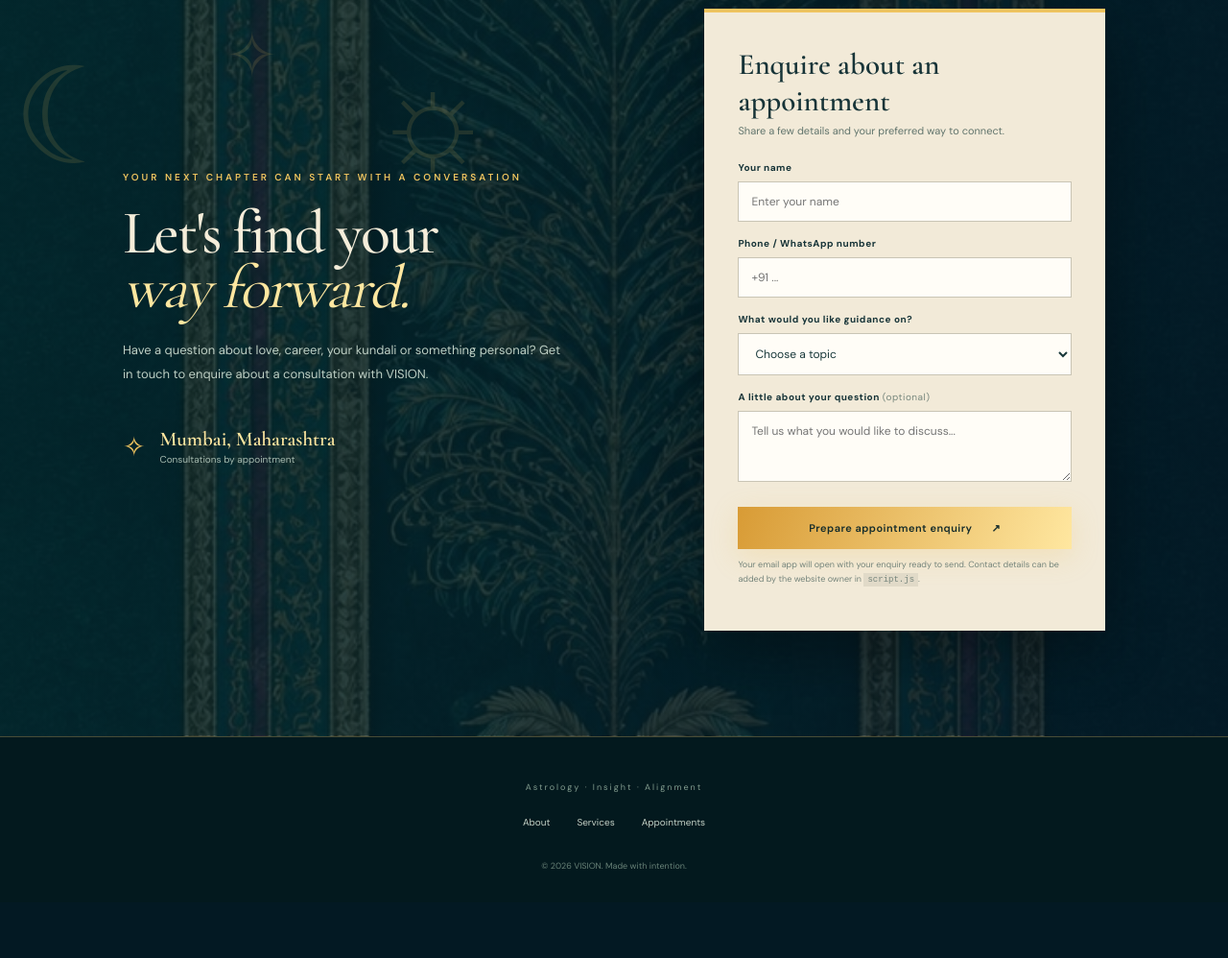
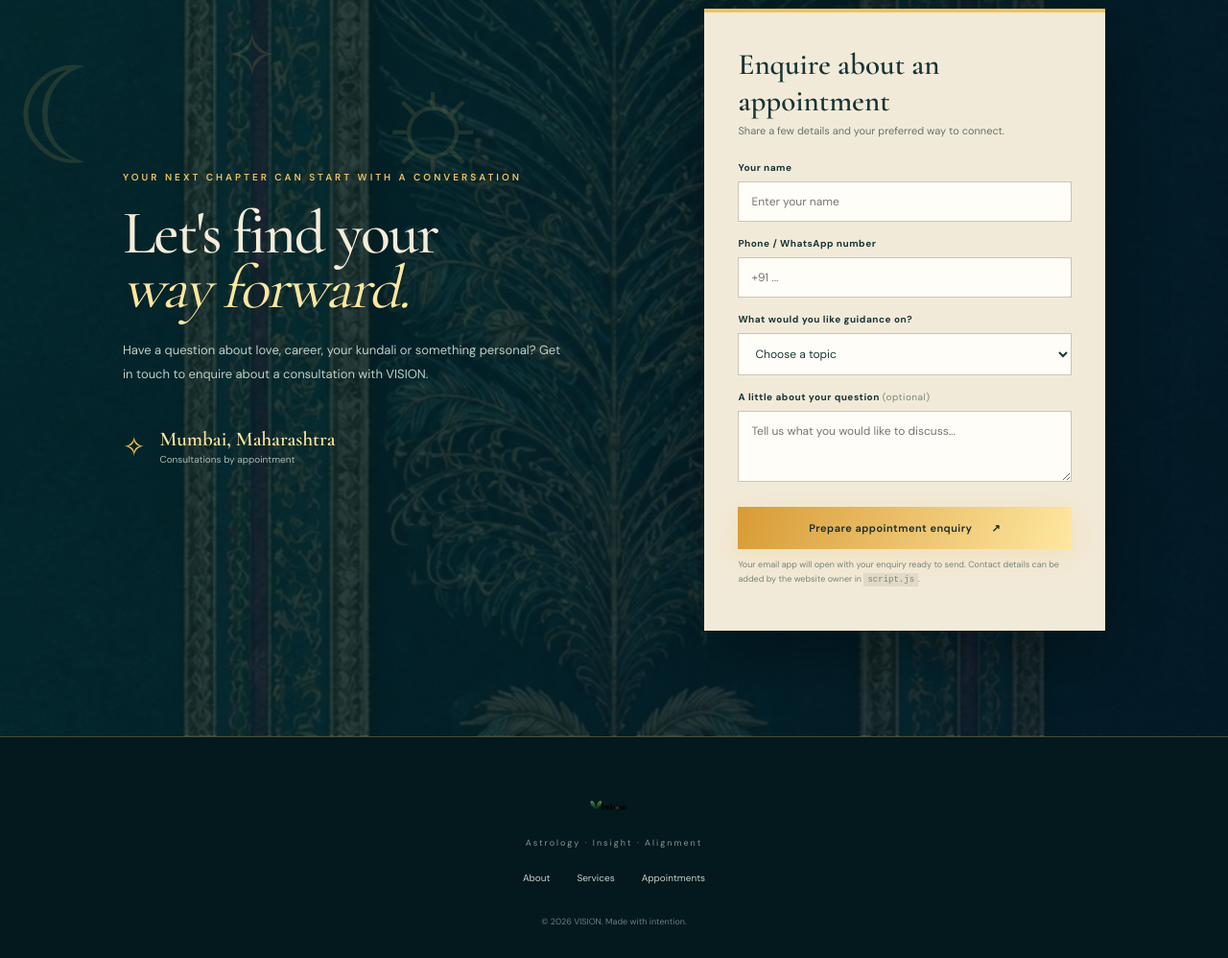
Before and after one commit to dishitasethi56/Vision-Astrology, a plain HTML site: page index.html in a window 1280 px wide. Shown: the part 3382-4380 px from the top of the page at 96% size. Before the commit the page ends 4322 px from the top, so only its background shows below. Drawn offline with nearby package versions, Linux system fonts and the light colour scheme.

Commit message:
Style footer VISION logo

```diff
--- a/styles.css
+++ b/styles.css
@@ -121,3 +121,9 @@
 /* Keep the header consultation CTA visually identical to the hero CTA. */
 .main-nav .nav-cta{border:0!important;padding:15px 22px!important;color:#152c2b!important}
 .main-nav .nav-cta span{margin-left:0!important}
+
+
+/* Use the supplied VISION logo in the footer at a restrained size. */
+.site-footer .footer-brand{display:inline-flex!important;align-items:center;justify-content:center;width:170px!important;height:58px!important;overflow:visible!important;vertical-align:middle}
+.site-footer .footer-brand img{display:block!important;width:100%!important;height:100%!important;max-width:100%;object-fit:contain!important;object-position:center!important;filter:none!important}
+@media(max-width:700px){.site-footer .footer-brand{width:150px!important;height:52px!important}}
```
